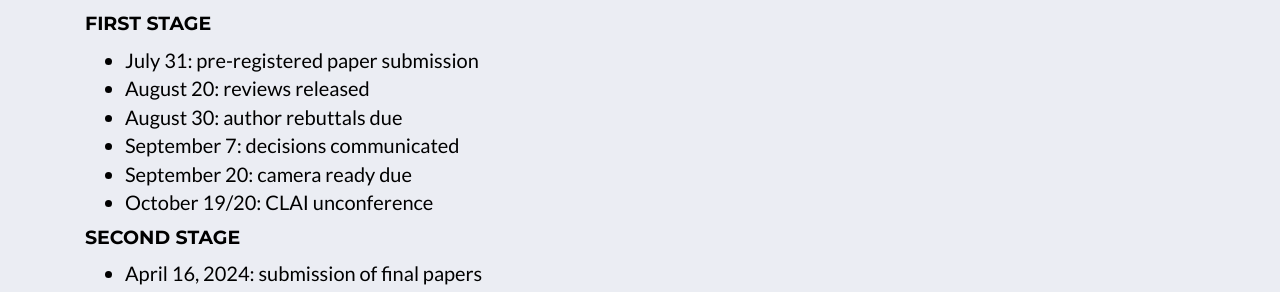
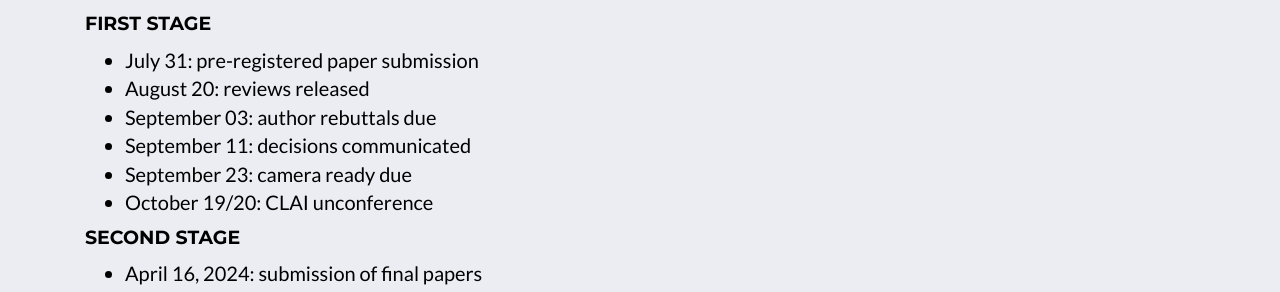
Before and after one commit to ContinualAI/CLAI_unconf, a Jekyll site: the page built from _posts/2023-04-19-call-for-papers.markdown, in a window 1280 px wide and 900 px high, scrolled down 1526 px. Shown: the part 155-447 px from the top of the window. Built offline with Jekyll 4.4.1, drawn with Linux system fonts in a browser that asks for light colours.

Commit message:
UD CFP Dates

```diff
--- a/_posts/2023-04-19-call-for-papers.markdown
+++ b/_posts/2023-04-19-call-for-papers.markdown
@@ -45,9 +45,9 @@ We emphasize that the pre-registration process moves the priority of reviewing t
 
 - July 31: pre-registered paper submission
 - August 20: reviews released
-- August 30: author rebuttals due
-- September 7: decisions communicated
-- September 20: camera ready due
+- September 03: author rebuttals due
+- September 11: decisions communicated
+- September 23: camera ready due
 - October 19/20: CLAI unconference
 
 #### Second stage
```
